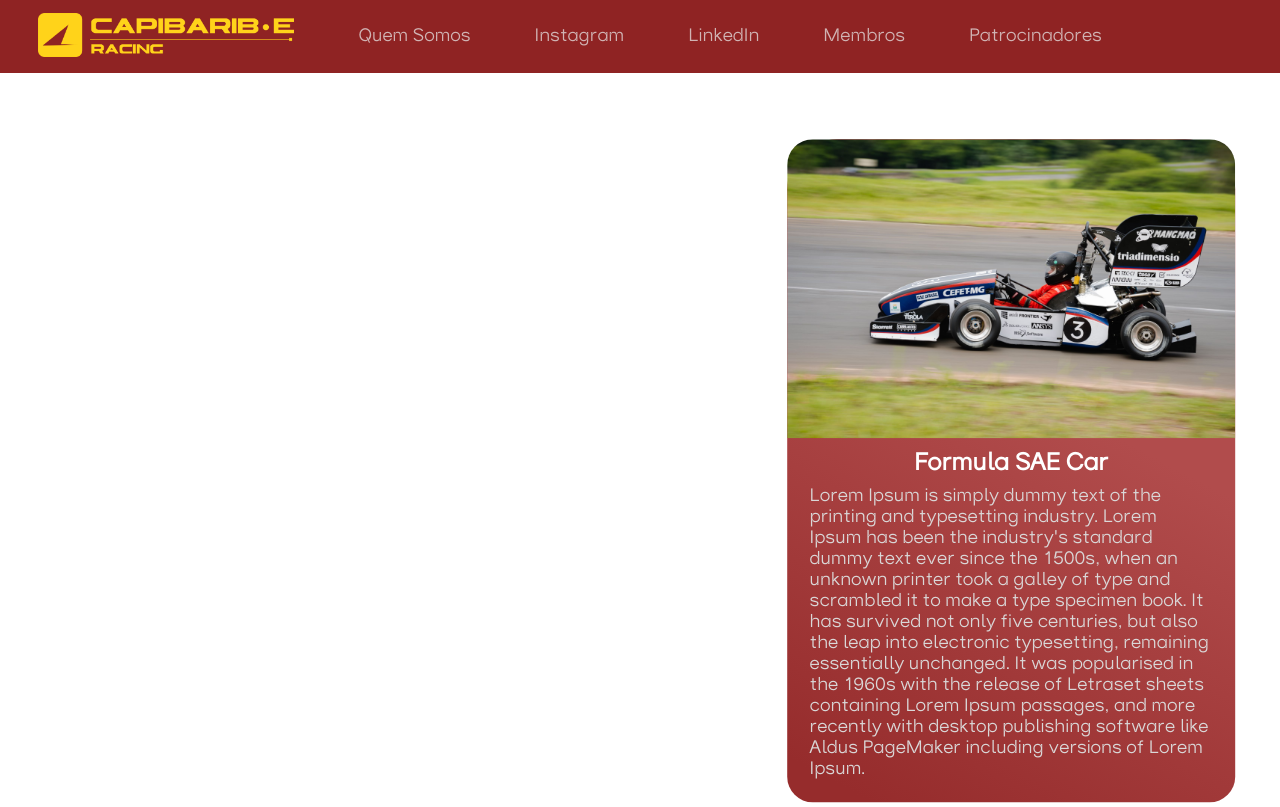
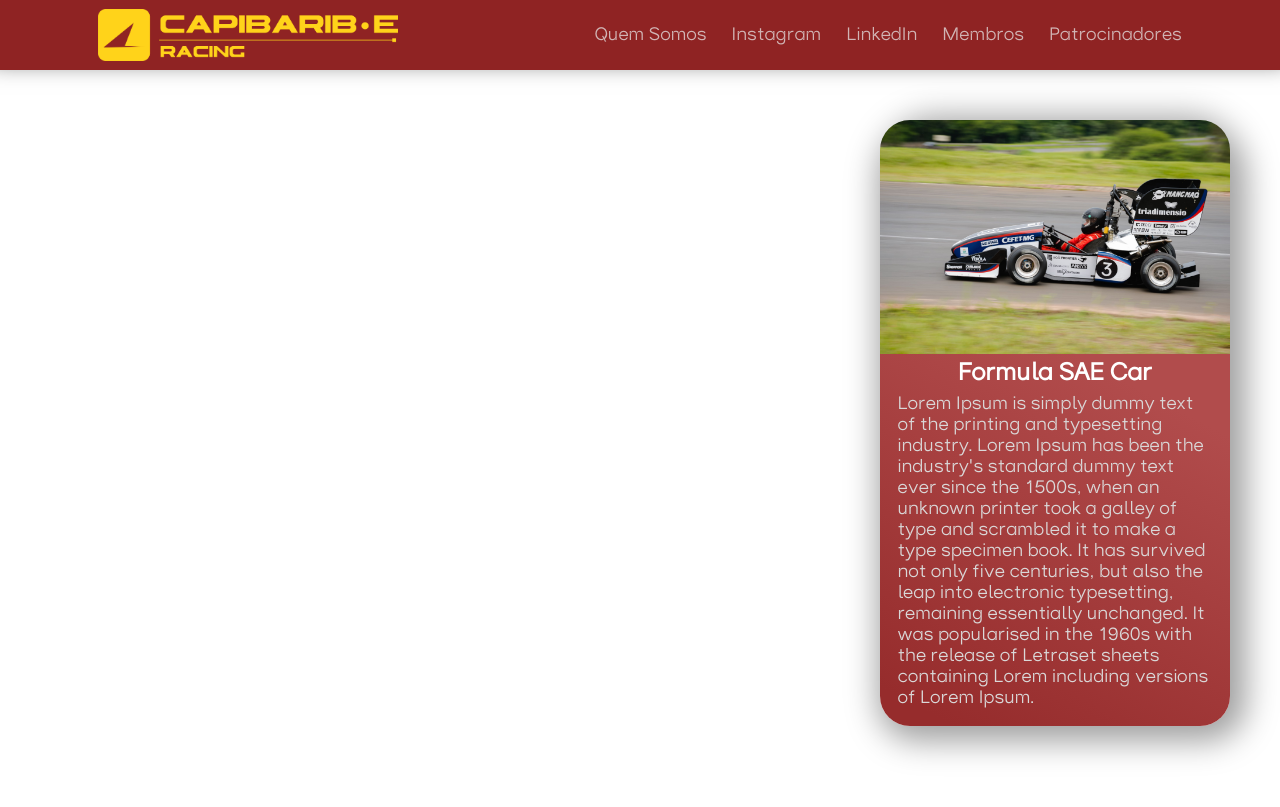
Before and after one commit to Jpedrocs/Site-CapibaribE-Racing, a plain HTML site: page Home/index.html in a window 1280 px wide. Shown: the top 807 px of the page. Drawn offline with Linux system fonts and the light colour scheme.

Commit message:
New Version

```diff
--- a/Home/index.html
+++ b/Home/index.html
@@ -24,16 +24,27 @@
         </ul>
     </header>
 
+    <main>
+        <section id="car-img-div">
+            <img id="car-img" src="/Assets/Images/carro.jpg">
+            <h2>Formula SAE Car</h2>
+            <p>Lorem Ipsum is simply dummy text of the printing and typesetting industry. Lorem Ipsum has been the industry's standard dummy text ever since the 1500s, when an unknown printer took a galley of type and scrambled it to make a type specimen book. It has survived not only five centuries, but also the leap into electronic typesetting, remaining essentially unchanged. It was popularised in the 1960s with the release of Letraset sheets containing Lorem
+                including versions of Lorem Ipsum.</p>
+        </section>
 
-    <div id="car-img-div">
-        <img id="car-img" src="/Assets/Images/carro.jpg">
-        <h2>Formula SAE Car</h2>
-        <p>Lorem Ipsum is simply dummy text of the printing and typesetting industry. Lorem Ipsum has been the industry's standard dummy text ever since the 1500s, when an unknown printer took a galley of type and scrambled it to make a type specimen book. It has survived not only five centuries, but also the leap into electronic typesetting, remaining essentially unchanged. It was popularised in the 1960s with the release of Letraset sheets containing Lorem
-            Ipsum passages, and more recently with desktop publishing software like Aldus PageMaker including versions of Lorem Ipsum.</p>
-
-    </div>
+        <section class="mid-bar">
+        </section>
 
 
+    </main>
 
+    <footer>
+        <p>Lorem Ipsum is simply dummy text of the printing and typesetting industry. Lorem Ipsum has been the industry's standard dummy text ever since the 1500s, when an unknown printer took a galley of type and scrambled it to make a type specimen book. It has survived not only five centuries, but also the leap into electronic typesetting, remaining essentially unchanged. It was popularised in the 1960s with the release of Letraset sheets containing Lorem
+            including versions of Lorem Ipsum.Lorem Ipsum is simply dummy text of the printing and typesetting industry. Lorem Ipsum has been the industry's standard dummy text ever since the 1500s, when an unknown printer took a galley of type and scrambled it to make a type specimen book. It has survived not only five centuries, but also the leap into electronic typesetting, remaining essentially unchanged. It was popularised in the 1960s with the release of Letraset sheets containing Lorem
+            including versions of Lorem Ipsum.Lorem Ipsum is simply dummy text of the printing and typesetting industry. Lorem Ipsum has been the industry's standard dummy text ever since the 1500s, when an unknown printer took a galley of type and scrambled it to make a type specimen book. It has survived not only five centuries, but also the leap into electronic typesetting, remaining essentially unchanged. It was popularised in the 1960s with the release of Letraset sheets containing Lorem
+            including versions of Lorem Ipsum.</p>
+    </footer>
+
+<script src="script.js"></script>
 </body>
 </html>
--- a/Home/script.js
+++ b/Home/script.js
@@ -0,0 +1 @@
+console.log('Hello')
--- a/Home/style.css
+++ b/Home/style.css
@@ -28,25 +28,23 @@ header{
     background: rgb(143, 35, 35);
     background-attachment: fixed;
     background-size: cover;
-    height: 5.7vw;
-    min-height: 50px;
-    position: relative;
+    height: 70px;
+
+    display: flex;
+    flex-direction: row;
+    justify-content: space-around;
+    align-items: center;
+    -webkit-box-shadow: -1px -15px 21px 9px rgba(0,0,0,0.53);
+    box-shadow: -1px -15px 21px 9px rgba(0,0,0,0.53);
 }
 
 .header-logo{
-    position: absolute;
-    width: 20vw;
-    min-width: 180px;
-    display: inline-block;
-    top: 18%;
-    left: 3%;
+    width: 300px;
 }
 
 ul{
-    position: absolute;
-    display: inline-flex;
-    top: 35%;
-    left: 23%;
+    display: flex;
+    gap: 25px;
     list-style-type: none;
 }
 
@@ -57,48 +55,50 @@ a{
     font-size: clamp(18px, 2vw, 18px);
 
 }
-
-li{
-    margin-left: 5vw;
-}
-
 a:hover{
     color:rgb(240, 235, 235);
     transition: 300ms;
 }
 
+/* MAIN */
+main{
+    display: flex;
+    flex-direction: column;
+    gap: 50px;
+    align-items: end;
+}
+
 
 /* PAINEL DO CARRO */
 #car-img-div{
-    position: relative;
-    float: right;
-    transform: translate(-10%, 10%);
+    margin: 50px;
+    display: flex;
+    flex-wrap: wrap;
+    justify-content: center;
     border-top-left-radius: 50px;
     border-top-right-radius: 50px;
     background: rgba(175,64,64,1);
     background: linear-gradient(28deg, rgb(150, 44, 44) 5%, rgb(177, 76, 76) 60%);
-    width: 35%;
+    width: 350px;
     min-width: 300px;
-    border-bottom-left-radius: 2vw;
-    border-bottom-right-radius: 2vw;
+    border-bottom-left-radius: 30px;
+    border-bottom-right-radius: 30px;
+    -webkit-box-shadow: 7px 6px 32px 9px rgba(0,0,0,0.38);
+    box-shadow: 7px 6px 32px 9px rgba(0,0,0,0.38);
 }
-
 
 /* IMAGEM DO CARRO */
 #car-img{
-    border-top-left-radius: 2vw;
-    border-top-right-radius: 2vw;
+    border-top-left-radius: 30px;
+    border-top-right-radius: 30px;
     width: 100%;
 
 }
-
-
 
 /* TITULO DO CARRO */
 #car-img-div h2{
     margin-top: 2%;
     color: rgb(255, 255, 255);
-    text-align: center;
     font-family: "Trap";
     font-size: clamp(22px, 2vw, 24px);
 }
@@ -112,3 +112,10 @@ a:hover{
     padding-top: 0;
     margin-top: 2%;
 }
+
+
+.mid-bar{
+    height: 600px;
+    width: 100%;
+    background: rgb(143, 35, 35);
+}
```
Also changed, not shown: 1 other file.
